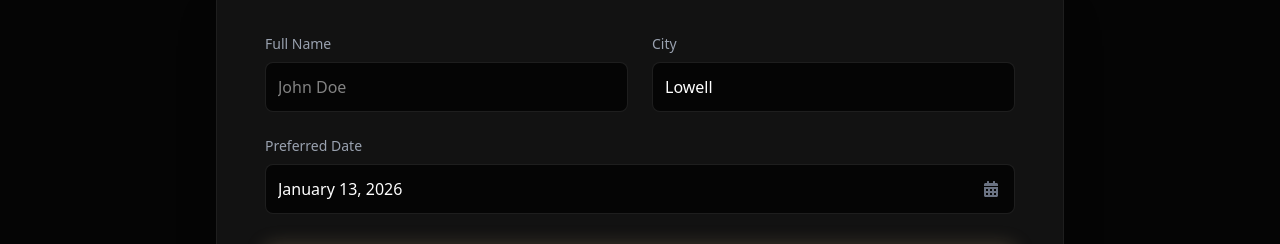
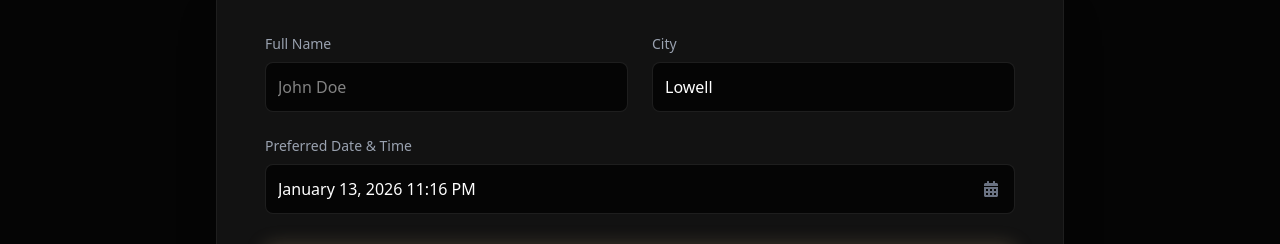
Before and after one commit to hmendiolach/landing_sabrinna, a Next.js app: page / in a window 1280 px wide. Shown: the part 1660-1904 px from the top of the page. Built offline with nearby package versions, Linux system fonts and the light colour scheme; a web font is replaced by a local one.

Commit message:
feat: add time selection (9am-11pm) to booking form and SMS message

```diff
--- a/components/BookingForm.tsx
+++ b/components/BookingForm.tsx
@@ -13,10 +13,11 @@ export default function BookingForm() {
     const name = (form.elements.namedItem('user_name') as HTMLInputElement).value;
     const city = (form.elements.namedItem('user_city') as HTMLInputElement).value;
     const date = startDate ? startDate.toLocaleDateString('en-US', { weekday: 'long', year: 'numeric', month: 'long', day: 'numeric' }) : 'a future date';
+    const time = startDate ? startDate.toLocaleTimeString('en-US', { hour: '2-digit', minute: '2-digit' }) : 'any time';
 
     // Construct SMS message in English as requested
-    // "Hi Sabrina, my name is [Name], I would like to book a massage session for [Date] in [City]."
-    const message = `Hi Sabrina, my name is ${name}. I would like to book a massage session for ${date} in ${city}.`;
+    // "Hi Sabrina, my name is [Name], I would like to book a massage session for [Date] at [Time] in [City]."
+    const message = `Hi Sabrina, my name is ${name}. I would like to book a massage session for ${date} at ${time} in ${city}.`;
 
     // Open SMS app
     window.location.href = `sms:+16176554053?&body=${encodeURIComponent(message)}`;
@@ -60,14 +61,17 @@ export default function BookingForm() {
           </div>
 
           <div className="flex flex-col mb-8">
-            <label className="text-sm font-medium text-gray-400 mb-2">Preferred Date</label>
+            <label className="text-sm font-medium text-gray-400 mb-2">Preferred Date & Time</label>
             <div className="relative">
               <DatePicker
                 selected={startDate}
                 onChange={(date: Date | null) => setStartDate(date)}
                 className="w-full bg-brand-dark border border-white/10 rounded-lg p-3 text-white focus:outline-none focus:border-brand-gold transition-colors"
                 wrapperClassName="w-full"
-                dateFormat="MMMM d, yyyy"
+                dateFormat="MMMM d, yyyy h:mm aa"
+                showTimeSelect
+                minTime={new Date(new Date().setHours(9, 0, 0))}
+                maxTime={new Date(new Date().setHours(23, 0, 0))}
               />
               <FaCalendarAlt className="absolute right-4 top-1/2 transform -translate-y-1/2 text-gray-500 pointer-events-none" />
             </div>
```
